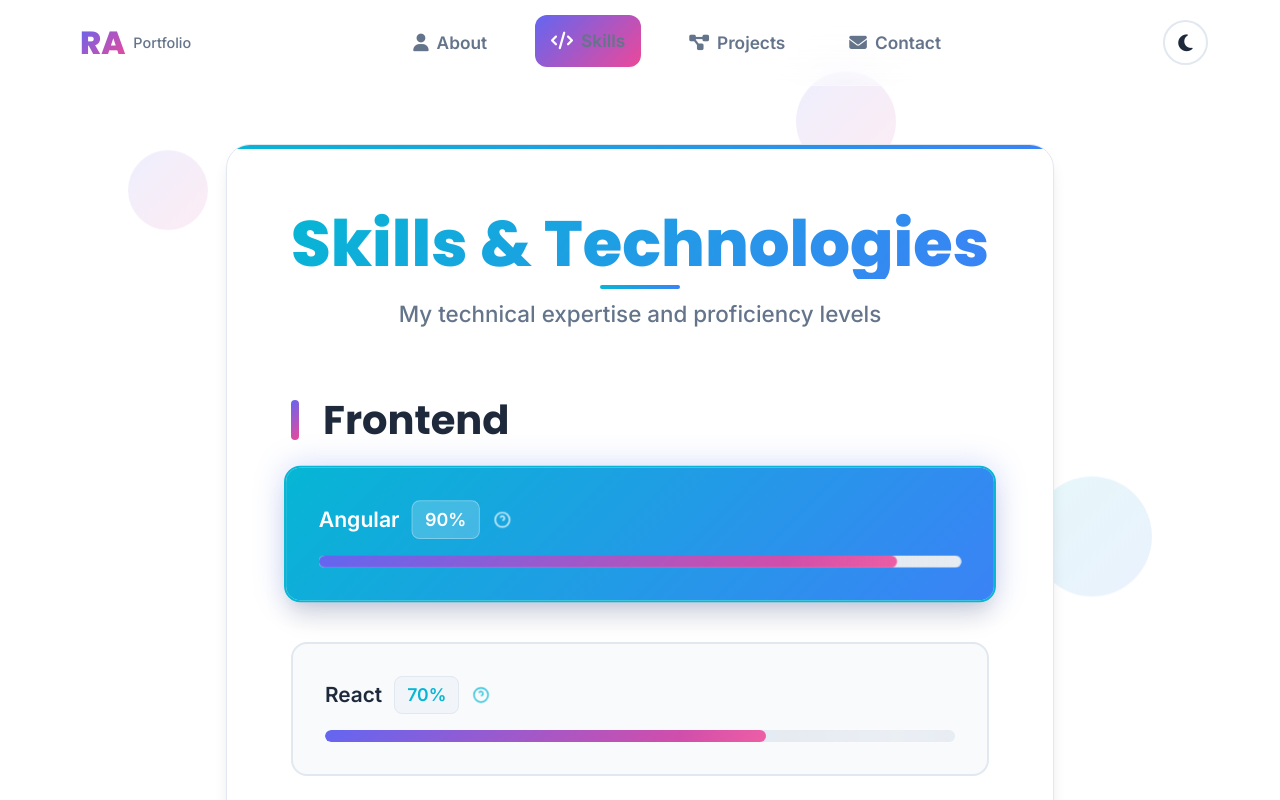
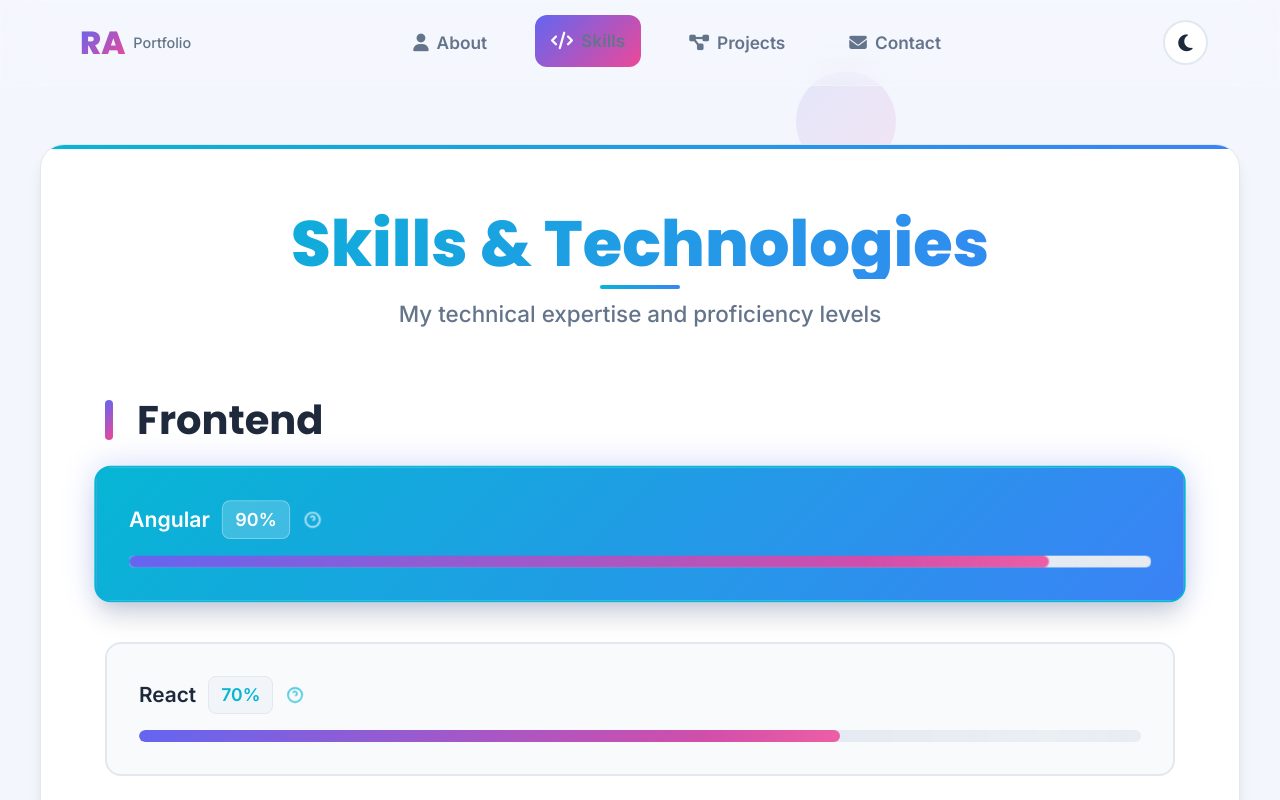
Before and after one commit to rohit-agarwal-ITT/My_Portfolio, an Angular app: page /skills in a window 1280 px wide. In both pictures the pointer is over the element 639 px from the left and 542 px from the top of the page. Shown: the top 800 px of the page. Built offline with nearby package versions, Linux system fonts and the light colour scheme.

Commit message:
Properly aligned container width

```diff
--- a/src/app/app.component.scss
+++ b/src/app/app.component.scss
@@ -442,8 +442,6 @@
 }
 
 .content-wrapper {
-  max-width: 1200px;
-  margin: 0 auto;
   padding: 2rem;
   flex: 1;
   display: flex;
--- a/src/app/pages/about/about.component.scss
+++ b/src/app/pages/about/about.component.scss
@@ -1,6 +1,6 @@
 .about-container {
-  padding: 2rem;
-  max-width: 1200px;
+  padding: 2rem 0.5rem;
+  max-width: 1400px;
   margin: 0 auto;
   min-height: calc(100vh - 80px);
   animation: fadeInUp 0.8s ease-out;
--- a/src/app/pages/skills/skills.component.scss
+++ b/src/app/pages/skills/skills.component.scss
@@ -1,6 +1,6 @@
 .skills-container {
-  padding: 2rem;
-  max-width: 1200px;
+  padding: 2rem 0.5rem;
+  max-width: 1400px;
   margin: 0 auto;
   min-height: calc(100vh - 80px);
   animation: fadeInUp 0.8s ease-out;
@@ -119,7 +119,9 @@
   cursor: pointer;
 }
 
-.skill-item.has-details:hover {
+.skill-item.has-details:hover, .skill-item:hover {
+  background: linear-gradient(90deg, #6366f1 0%, #7c3aed 100%);
+  color: #fff;
   transform: translateY(-8px) scale(1.02);
   box-shadow: var(--shadow-xl), 0 0 30px rgba(102, 126, 234, 0.3);
   border-color: var(--accent-color);
@@ -141,10 +143,10 @@
   left: 0;
 }
 
-.skill-item:hover {
-  transform: translateY(-5px);
-  box-shadow: var(--shadow-xl);
-  border-color: var(--accent-color);
+.skill-item:hover .skill-name,
+.skill-item:hover .skill-level,
+.skill-item:hover .info-icon {
+  color: #fff;
 }
 
 .skill-info {
--- a/src/styles.scss
+++ b/src/styles.scss
@@ -15,7 +15,7 @@
   --accent-dark: #0891b2;
 
   /* Background Colors */
-  --bg-primary: #ffffff;
+  --bg-primary: #f3f6fd;
   --bg-secondary: #f8fafc;
   --bg-tertiary: #f1f5f9;
   --card-bg: #ffffff;
```
